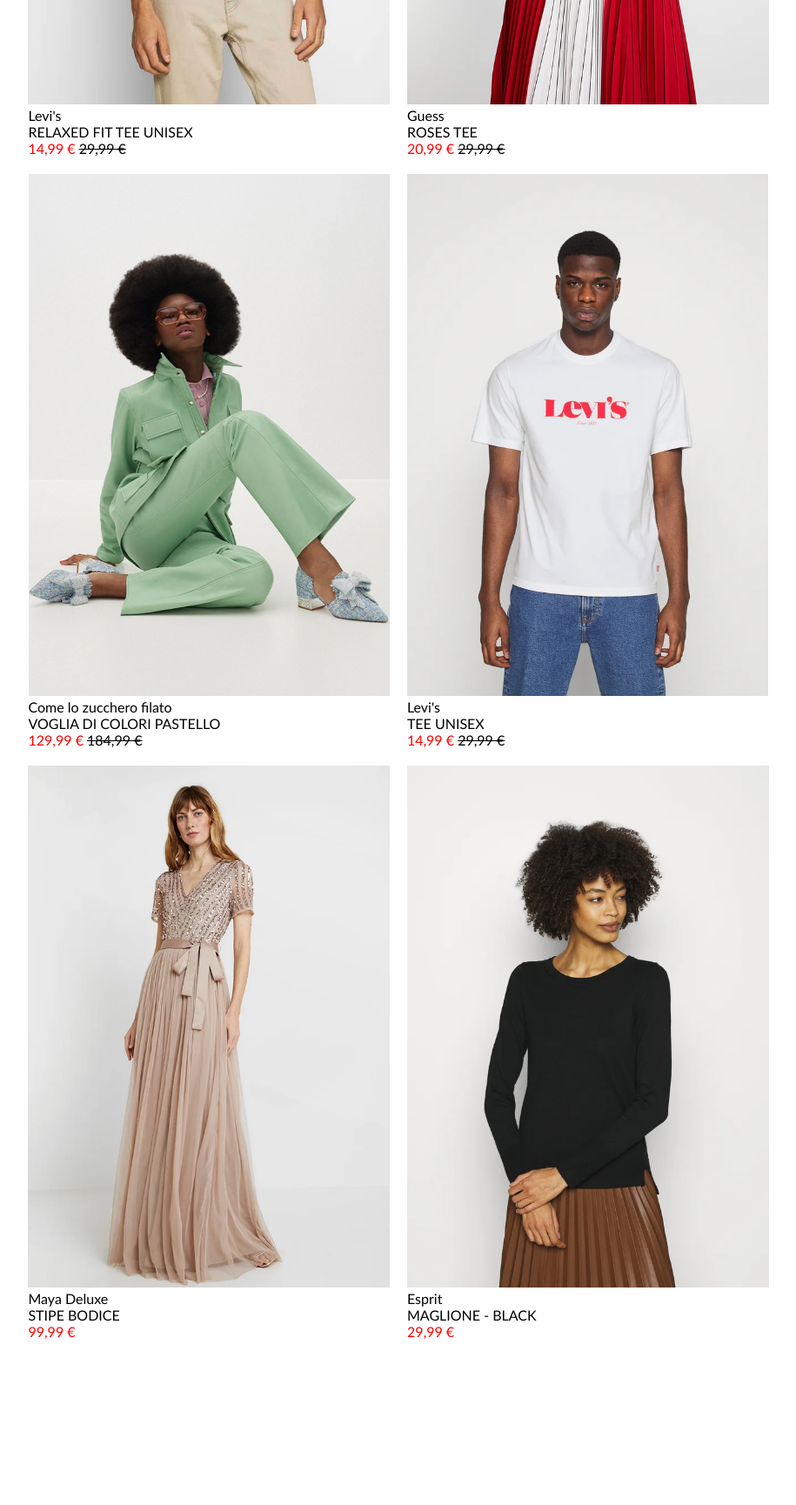
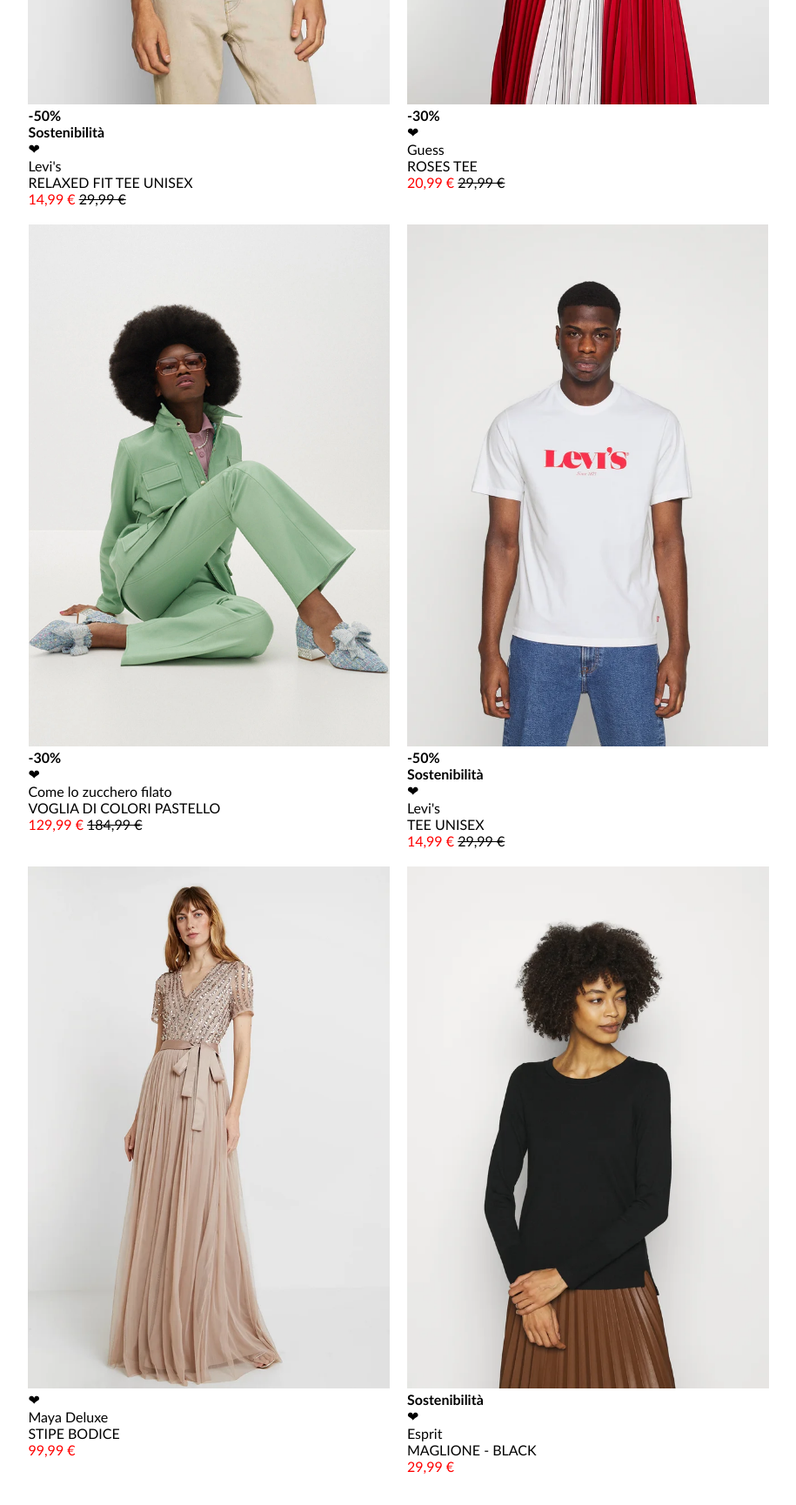
Before and after one commit to sergio44443/-html-css-boolando, a plain HTML site: page index.html in a window 1280 px wide. Shown: the part 640-2370 px from the top of the page at 87% size, without its empty margins (182-1097 px from the left). Before the commit the page ends 2240 px from the top, so only its background shows below. Drawn offline with Linux system fonts and the light colour scheme.

Commit message:
[add] coding

```diff
--- a/index.html
+++ b/index.html
@@ -13,7 +13,7 @@
      <!-- inizio header -->
  <header class="header1">
       <div class="container flex">
-        <div class="box flex">
+        <div class="flex">
          <div class="col flex">
           <nav>
             <ul class="ul">
@@ -44,7 +44,10 @@
     <div class="container-foto">
 			<div class="card">
 				<img class="immagini" src="img/1.webp" alt="uomo1">
-        <div>
+          <div class="discount1"><strong>-50%</strong></div>
+          <div class="discount2"><strong>Sostenibilità</strong></div>
+          <div class="cuore1"><strong>&#10084;</strong></div>
+      <div>
           <p>Levi's</p>
           <p>RELAXED FIT TEE UNISEX</p>
           <p class="testo-immagine1">14,99 &#8364 <span>29,99 &#8364</span></p>
@@ -52,6 +55,8 @@
 			</div>
 			<div class="card">
 				<img class="immagini" src="img/2.webp" alt="">
+        <div class="discount1"><strong>-30%</strong></div>
+        <div class="cuore1"><strong>&#10084;</strong></div>
         <div>
           <p>Guess</p>
           <p>ROSES TEE</p>
@@ -60,6 +65,8 @@
 			</div>
 			<div class="card">
 				<img class="immagini" src="img/3.webp" alt="">
+        <div class="discount1"><strong>-30%</strong></div>
+        <div class="cuore1"><strong>&#10084;</strong></div>
         <div>
           <p>Come lo zucchero filato</p>
           <p>VOGLIA DI COLORI PASTELLO</p>
@@ -68,6 +75,9 @@
 			</div>
       <div class="card">
 				<img class="immagini" src="img/4.webp" alt="uomo1">
+        <div class="discount1"><strong>-50%</strong></div>
+        <div class="discount2"><strong>Sostenibilità</strong></div>
+        <div class="cuore1"><strong>&#10084;</strong></div>
         <div>
           <p>Levi's</p>
           <p>TEE UNISEX</p>
@@ -76,6 +86,7 @@
 			</div>
 			<div class="card">
 				<img class="immagini" src="img/5.webp" alt="">
+        <div class="cuore1"><strong>&#10084;</strong></div>
         <div>
           <p>Maya Deluxe</p>
           <p>STIPE BODICE</p>
@@ -84,6 +95,8 @@
 			</div>
 			<div class="card">
 				<img class="immagini" src="img/6.webp" alt="">
+        <div class="discount3"><strong>Sostenibilità</strong></div>
+        <div class="cuore1"><strong>&#10084;</strong></div>
         <div>
           <p>Esprit</p>
           <p>MAGLIONE - BLACK</p>
@@ -92,8 +105,12 @@
 			</div>
     </div>
   </section>
+</main>
 
+<footer>
+  <div class="box-footer">
 
-</main>
+  </div>
+</footer>
 </body>
 </html>
```
